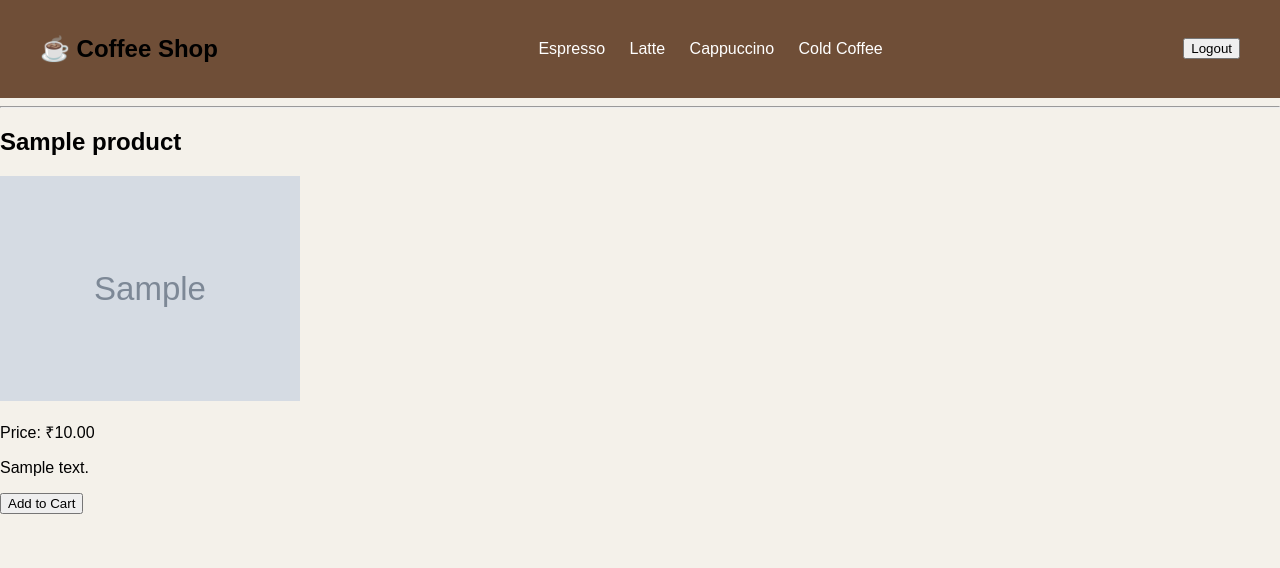
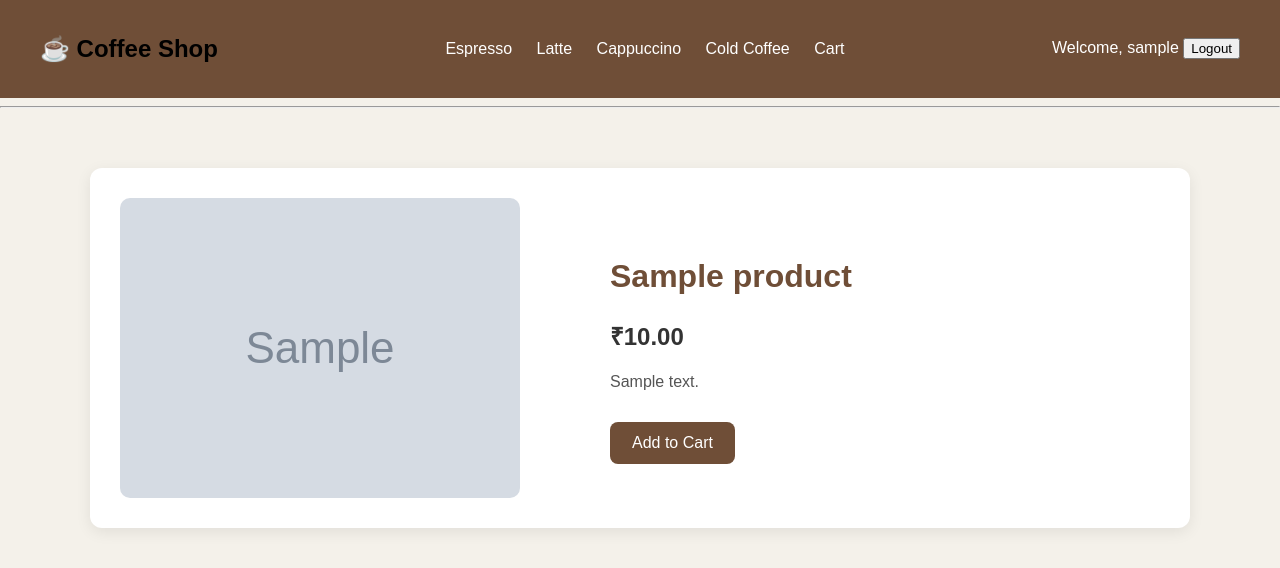
Before and after one commit to DivyaMore30/coffee_shop_django_project, a Django app: page /product/1/ in a window 1280 px wide. Shown: the top 568 px of the page. Run offline with Django 5.2, Linux system fonts and the light colour scheme; a user stored in the database is signed in; tables that the repository leaves empty hold one stand-in row (values such as "Sample post"); grey boxes marked "Sample" are stand-in pictures.

Commit message:
added classes in style.css for cart page also modified the cart.html file.

```diff
--- a/coffeeshop/store/static/store/css/style.css
+++ b/coffeeshop/store/static/store/css/style.css
@@ -115,3 +115,240 @@ h2 a {
     color: black;            /* makes text black */
     font-weight: bold;       /* makes it bold */
 }
+/* Product Detail Page */
+
+.product-detail-container {
+    max-width: 1100px;
+    margin: 40px auto;
+    padding: 20px;
+}
+
+.product-detail-card {
+    display: flex;
+    flex-wrap: wrap;
+    gap: 40px;
+    background-color: white;
+    border-radius: 12px;
+    padding: 30px;
+    box-shadow: 0 4px 15px rgba(0, 0, 0, 0.08);
+    align-items: center;
+}
+
+.product-detail-image {
+    flex: 1;
+    min-width: 300px;
+    max-width: 450px;
+}
+
+.product-detail-image img {
+    width: 100%;
+    max-width: 400px;
+    height: auto;
+    display: block;
+    border-radius: 10px;
+    object-fit: contain;
+}
+
+.product-detail-info {
+    flex: 1;
+    min-width: 300px;
+}
+
+.product-detail-info h2 {
+    font-size: 32px;
+    color: #6f4e37;
+    margin-bottom: 15px;
+}
+
+.detail-price {
+    font-size: 24px;
+    font-weight: bold;
+    color: #333;
+    margin-bottom: 15px;
+}
+
+.detail-description {
+    font-size: 16px;
+    line-height: 1.8;
+    color: #555;
+    margin-bottom: 25px;
+}
+
+.product-detail-info button {
+    background-color: #6f4e37;
+    color: white;
+    border: none;
+    padding: 12px 22px;
+    border-radius: 8px;
+    font-size: 16px;
+    cursor: pointer;
+}
+
+.product-detail-info button:hover {
+    background-color: #5a3d2b;
+}
+
+/* Cart Page */
+
+.cart-container {
+    max-width: 900px;
+    margin: 40px auto;
+    padding: 20px;
+}
+
+.cart-title {
+    text-align: center;
+    color: #6f4e37;
+    margin-bottom: 30px;
+}
+
+.cart-item {
+    display: flex;
+    align-items: center;
+    justify-content: flex-start;
+    background: white;
+    padding: 20px;
+    margin-bottom: 20px;
+    border-radius: 10px;
+    box-shadow: 0 3px 12px rgba(0,0,0,0.08);
+    gap: 20px;
+}
+
+/* Image */
+
+.cart-image {
+    width: 100px;
+    height: 100px;
+    flex: 0 0 100px;   /* HARD lock size */
+    overflow: hidden;
+}
+
+.cart-image img {
+    width: 100%;
+    height: 100%;
+    object-fit: cover;
+    display: block;
+}
+/* Info */
+
+.cart-info {
+    flex: 1;
+}
+
+.cart-name {
+    font-size: 18px;
+    font-weight: bold;
+    color: #6f4e37;
+}
+
+/* Buttons */
+
+.cart-actions {
+    display: flex;
+    gap: 10px;
+}
+
+.cart-btn {
+    background-color: #6f4e37;
+    color: white;
+    padding: 6px 12px;
+    border-radius: 6px;
+    text-decoration: none;
+    font-weight: bold;
+}
+
+.cart-btn:hover {
+    background-color: #5a3d2b;
+}
+
+/* Remove button */
+
+.remove-btn {
+    background-color: #c0392b;
+}
+
+.remove-btn:hover {
+    background-color: #a93226;
+}
+
+/* Total */
+
+.cart-total {
+    text-align: right;
+    font-size: 22px;
+    font-weight: bold;
+    margin-top: 20px;
+    color: #333;
+}
+/* Fix cart page visibility */
+
+.cart-container {
+    background: white;
+    padding: 25px;
+    border-radius: 12px;
+    margin-top: 40px;
+}
+/* FORCE FIX for cart images */
+
+.cart-item {
+    display: flex;
+    align-items: center;
+    gap: 20px;
+}
+
+/* Cart Item Layout Fix */
+
+.cart-item {
+    display: flex;
+    align-items: center;
+    gap: 20px;
+    background: white;
+    padding: 20px;
+    margin-bottom: 20px;
+    border-radius: 10px;
+    box-shadow: 0 3px 12px rgba(0,0,0,0.08);
+}
+
+/* Image FIX */
+
+.cart-image {
+    width: 100px;
+    height: 100px;
+    flex-shrink: 0;
+}
+
+.cart-image img {
+    width: 100px;
+    height: 100px;
+    object-fit: cover;
+    border-radius: 8px;
+}
+
+/* Info takes remaining space */
+
+.cart-info {
+    flex: 1;
+}
+
+/* Actions stay right */
+
+.cart-actions {
+    display: flex;
+    gap: 10px;
+}
+.cart-image {
+    border: 2px solid red;
+}
+.cart-image {
+    width: 100px;
+    height: 100px;
+    flex-shrink: 0;
+}
+
+.cart-image img {
+    width: 100px;
+    height: 100px;
+    object-fit: cover;
+    border-radius: 8px;
+    display: block;
+}
--- a/coffeeshop/templates/base.html
+++ b/coffeeshop/templates/base.html
@@ -2,10 +2,8 @@
 <html>
 <head>
     <title>Coffee Shop</title>
-
     {% load static %}
     <link rel="stylesheet" href="{% static 'store/css/style.css' %}">
-
 </head>
 <body>
 
@@ -19,17 +17,20 @@
         <a href="#">Latte</a>
         <a href="#">Cappuccino</a>
         <a href="#">Cold Coffee</a>
+        <a href="{% url 'cart' %}">Cart</a>
     </nav>
 
     <div>
         {% if user.is_authenticated %}
-        <form action="/logout/" method="post" style="display:inline;">
+            <span>Welcome, {{ user.username }}</span>
+
+            <form action="{% url 'logout' %}" method="post" style="display:inline;">
                 {% csrf_token %}
                 <button type="submit">Logout</button>
             </form>
         {% else %}
-        <a href="/login">Login</a>
-        <a href="/register">Register</a>
+            <a href="{% url 'login' %}">Login</a>
+            <a href="{% url 'register' %}">Register</a>
         {% endif %}
     </div>
 </header>
--- a/coffeeshop/templates/product_detail.html
+++ b/coffeeshop/templates/product_detail.html
@@ -3,23 +3,27 @@
 
 {% block content %}
 
-<div class="product-detail">
+<div class="product-detail-container">
+    <div class="product-detail-card">
 
-    <h2>{{ product.name }}</h2>
+        <div class="product-detail-image">
+            {% if product.image %}
+                <img src="{{ product.image.url }}" alt="{{ product.name }}">
+            {% endif %}
+        </div>
 
-    {% if product.image %}
-        <img src="{{ product.image.url }}" alt="{{ product.name }}" width="300">
-    {% endif %}
+        <div class="product-detail-info">
+            <h2>{{ product.name }}</h2>
+            <p class="detail-price">₹{{ product.price }}</p>
+            <p class="detail-description">{{ product.description }}</p>
 
-    <p>Price: ₹{{ product.price }}</p>
+            <form method="POST" action="{% url 'add_to_cart' product.id %}">
+                {% csrf_token %}
+                <button type="submit">Add to Cart</button>
+            </form>
+        </div>
 
-    <p>{{ product.description }}</p>
-
-    <form method="POST" action="{% url 'add_to_cart' product.id %}">
-        {% csrf_token %}
-        <button type="submit">Add to Cart</button>
-    </form>
-
+    </div>
 </div>
 
 {% endblock %}
```
Also changed, not shown: coffeeshop/templates/cart.html (+14 -3 lines). Lines whose indentation alone changed are shown as unchanged.
